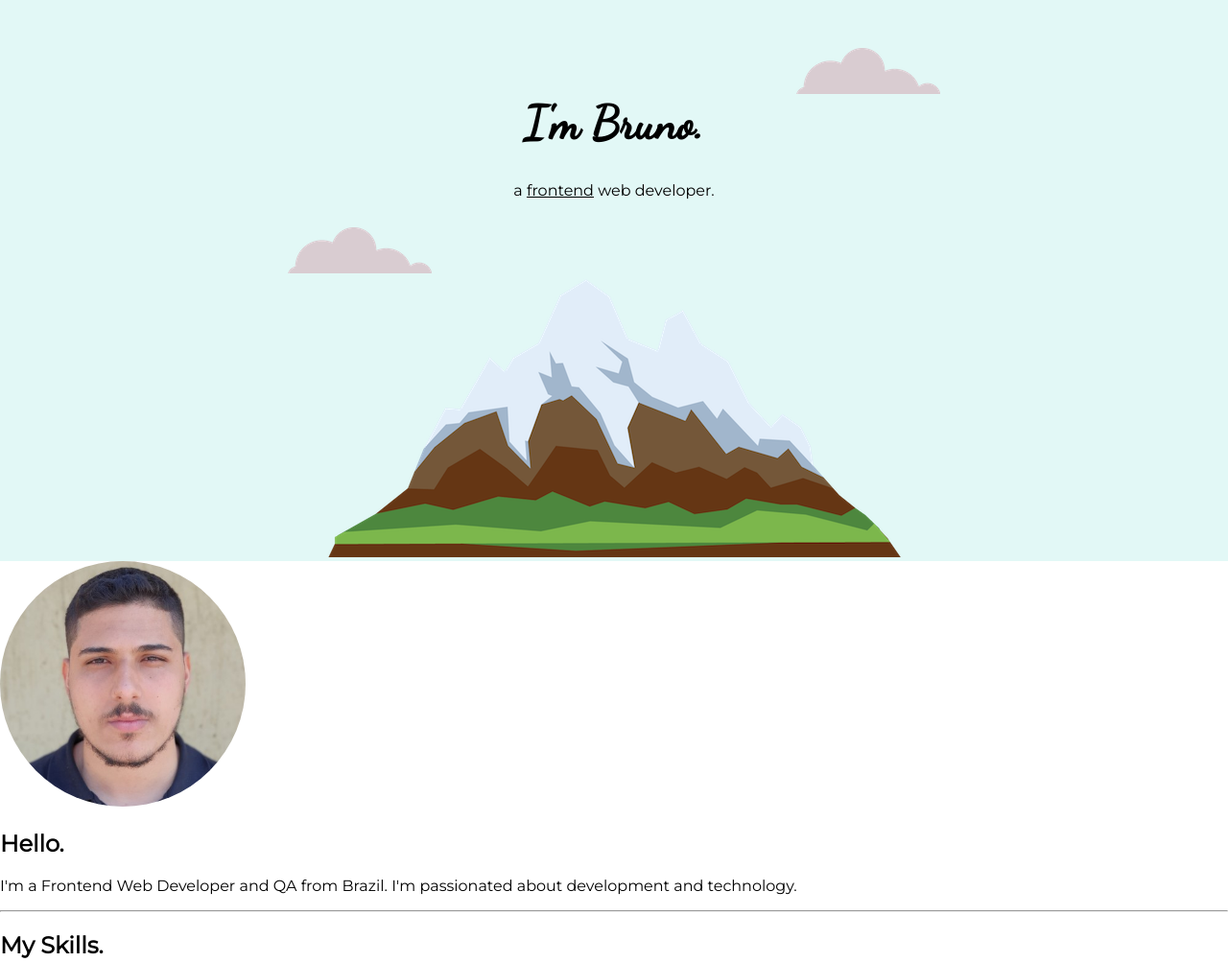
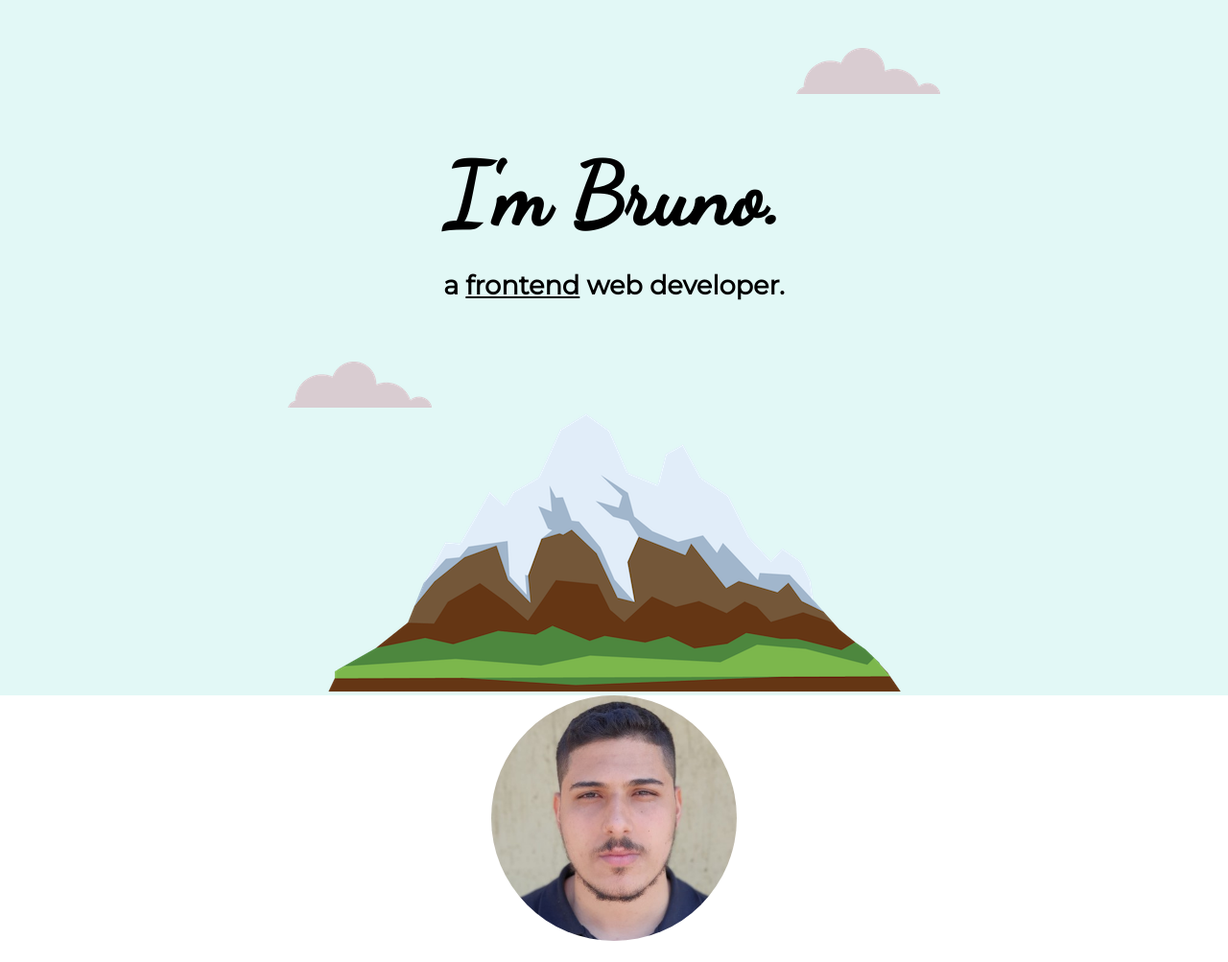
Before and after one commit to BrunoRisso58/my-website, a plain HTML site: page index.html in a window 1280 px wide. Shown: the top 1003 px of the page at 96% size. Drawn offline with Linux system fonts and the light colour scheme.

Commit message:
Adjusting sizing

```diff
--- a/css/styles.css
+++ b/css/styles.css
@@ -1,19 +1,28 @@
 body {
     margin: 0;
-    font-family: 'Montserrat', sans-serif;
+    font-family: 'Merriweather', serif;
+    text-align: center;
 }
 
 .top-container {
-    text-align: center;
     background-color: #E2F8F6;
     position: relative;
     padding-top: 100px;
 }
 
 h1 {
-    margin-top: 0;
+    margin: 50px auto 0 auto;
     font-family: 'Dancing Script', cursive;
-    font-size: 48px;
+    font-size: 5.625rem;
+}
+
+h2 {
+    font-size: 1.7rem;
+    margin-bottom: 50px;
+}
+
+h2, h3 {
+    font-family: 'Montserrat', sans-serif;
 }
 
 .area {
--- a/index.html
+++ b/index.html
@@ -9,6 +9,7 @@
     <link rel="preconnect" href="https://fonts.googleapis.com">
     <link rel="preconnect" href="https://fonts.gstatic.com" crossorigin>
     <link href="https://fonts.googleapis.com/css2?family=Dancing+Script&family=Montserrat&display=swap" rel="stylesheet">
+    <link href="https://fonts.googleapis.com/css2?family=Dancing+Script&family=Merriweather&family=Montserrat&display=swap" rel="stylesheet">
     <title>Bruno Risso - Frontend Developer</title>
 </head>
 <body>
@@ -17,7 +18,7 @@
         <img class="cloud-top" src="images/cloud.png" alt="cloud">
         <div class="introduce">
             <h1>I'm Bruno.</h1>
-            <p>a <span class="area">frontend</span> web developer.</p>
+            <h2>a <span class="area">frontend</span> web developer.</h2>
         </div>
         <img class="cloud-bottom" src="images/cloud.png" alt="cloud">
         <img src="images/mountain.png" alt="moutain">
```
